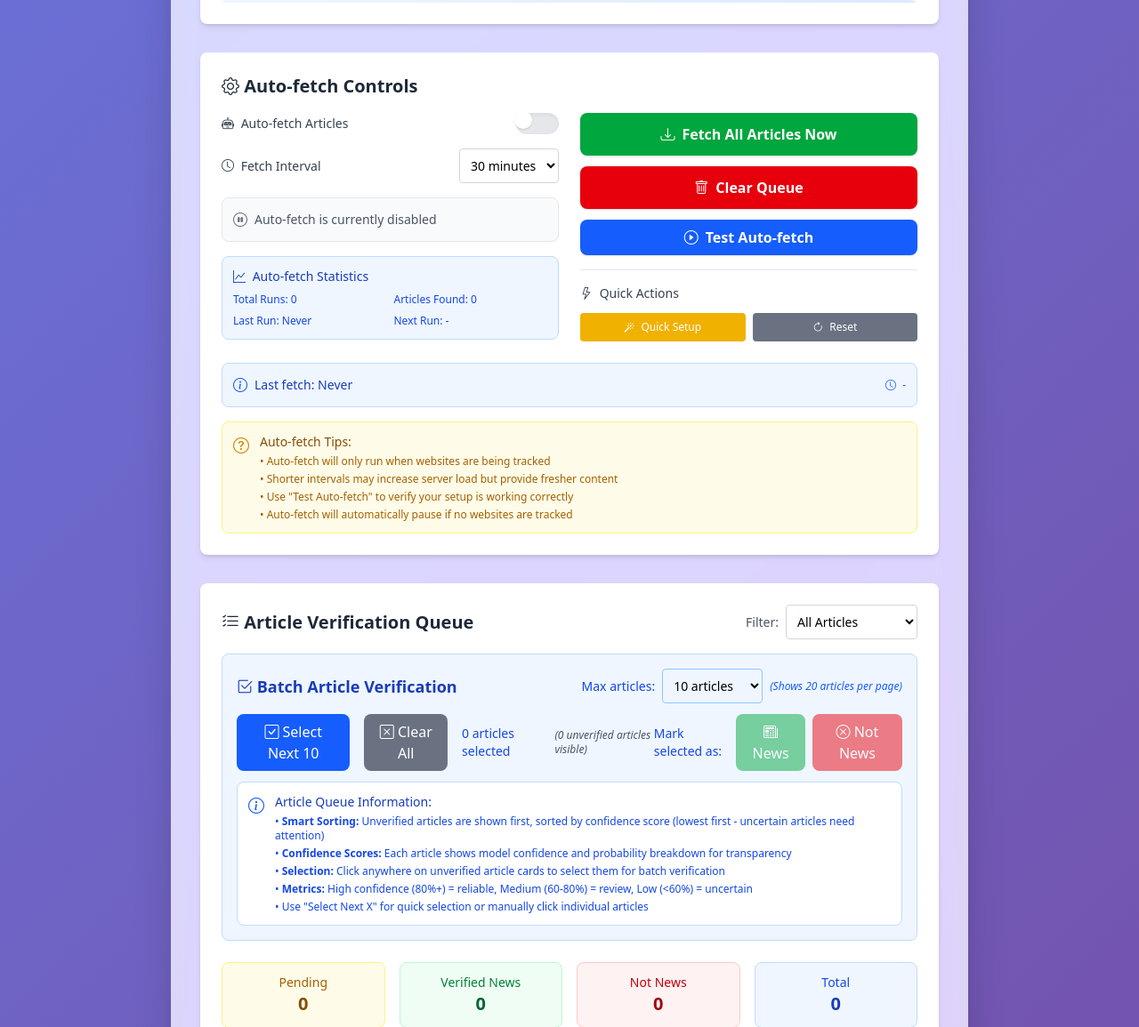
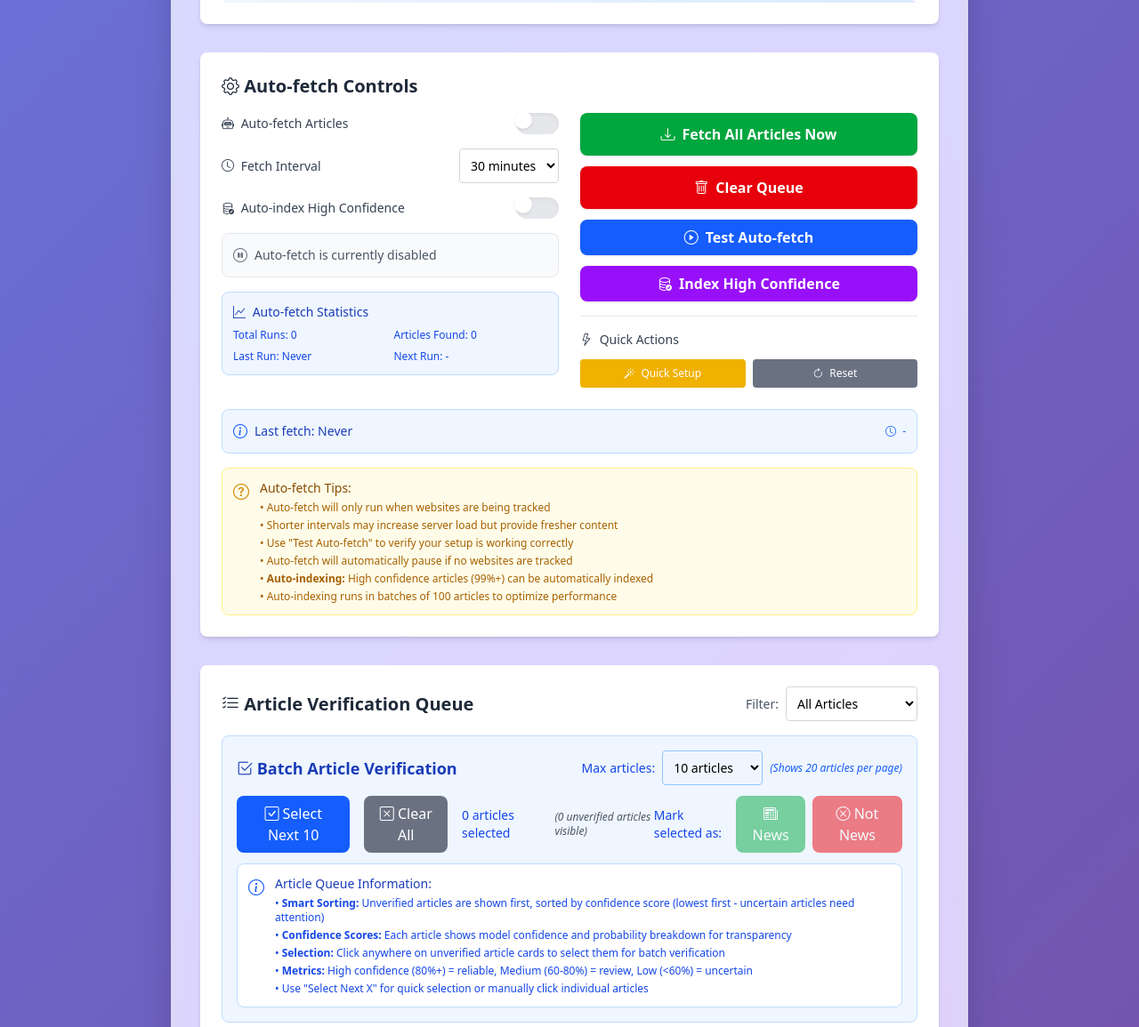
Before and after one commit to MACantara/Fake-News-Dectector-Machine-Learning-Model, a Flask app: page /news-tracker in a window 1280 px wide. Shown: the part 1357-2512 px from the top of the page at 89% size. Run offline with Flask 3, Linux system fonts and the light colour scheme; data comes from the database, SQL or seed files in the repository; tables that the repository leaves empty hold one stand-in row (values such as "Sample post"); parts of the project's set-up code (start-up, migrations or seed data) failed here and were passed over.

Commit message:
Implement auto-indexing for high confidence articles: add API endpoint, UI controls, and statistics tracking

```diff
--- a/routes/news_tracker_routes.py
+++ b/routes/news_tracker_routes.py
@@ -979,6 +979,101 @@ def get_tracker_data():
     except Exception as e:
         return jsonify({'success': False, 'error': 'Internal server error'}), 500
 
+@news_tracker_bp.route('/api/news-tracker/auto-index-high-confidence', methods=['POST'])
+def auto_index_high_confidence():
+    """Auto-index high confidence articles in batches"""
+    try:
+        data = request.get_json()
+        confidence_threshold = float(data.get('confidence_threshold', 0.99))
+        batch_size = int(data.get('batch_size', 100))
+        user_session = session.get('session_id', 'default')
+
+        # Validate parameters
+        if confidence_threshold < 0 or confidence_threshold > 1:
+            return jsonify({'success': False, 'error': 'Confidence threshold must be between 0 and 1'}), 400
+
+        if batch_size < 1 or batch_size > 500:
+            return jsonify({'success': False, 'error': 'Batch size must be between 1 and 500'}), 400
+
+        start_time = time.time()
+
+        # Get high confidence articles that haven't been verified yet
+        with db_pool.get_connection() as conn:
+            cursor = conn.cursor()
+            cursor.execute('''
+                SELECT url, title, confidence, is_news_prediction, probability_news
+                FROM article_queue
+                WHERE user_session = ?
+                AND verified = FALSE
+                AND confidence >= ?
+                AND is_news_prediction = TRUE
+                ORDER BY confidence DESC, found_at DESC
+                LIMIT ?
+            ''', (user_session, confidence_threshold, batch_size * 5))  # Get more than batch size for selection
+
+            high_confidence_articles = cursor.fetchall()
+
+        if not high_confidence_articles:
+            return jsonify({
+                'success': True,
+                'message': f'No high confidence articles found (threshold: {confidence_threshold*100:.0f}%)',
+                'articles_processed': 0,
+                'articles_indexed': 0,
+                'batches_processed': 0
+            })
+
+        # Process articles in batches
+        total_processed = 0
+        total_indexed = 0
+        batches_processed = 0
+        indexing_results = []
+
+        # Split articles into batches
+        for i in range(0, min(len(high_confidence_articles), batch_size * 3), batch_size):
+            batch = high_confidence_articles[i:i + batch_size]
+            batch_urls = [article[0] for article in batch]  # Extract URLs
+
+            try:
+                # Use the existing batch indexing function
+                batch_results = batch_index_philippine_news_articles(batch_urls, force_reindex=False)
+
+                # Count successful indexing
+                batch_indexed = len([r for r in batch_results if r.get('success', False)])
+                total_indexed += batch_indexed
+                total_processed += len(batch)
+                batches_processed += 1
+
+                indexing_results.extend(batch_results)
+
+                print(f"✅ Auto-indexing batch {batches_processed}: {batch_indexed}/{len(batch)} articles indexed")
+
+            except Exception as e:
+                print(f"❌ Auto-indexing batch {batches_processed + 1} failed: {str(e)}")
+                batches_processed += 1
+                continue
+
+        end_time = time.time()
+        duration_ms = (end_time - start_time) * 1000
+
+        return jsonify({
+            'success': True,
+            'message': f'Auto-indexing completed: {total_indexed} articles indexed from {total_processed} high confidence articles',
+            'articles_processed': total_processed,
+            'articles_indexed': total_indexed,
+            'batches_processed': batches_processed,
+            'confidence_threshold': confidence_threshold,
+            'batch_size': batch_size,
+            'processing_time_ms': round(duration_ms, 2),
+            'indexing_results': indexing_results[:10] if indexing_results else [],  # Return first 10 results for feedback
+            'stats': {
+                'success_rate': round((total_indexed / total_processed) * 100, 1) if total_processed > 0 else 0,
+                'avg_time_per_article_ms': round(duration_ms / total_processed, 2) if total_processed > 0 else 0
+            }
+        })
+
+    except Exception as e:
+        return jsonify({'success': False, 'error': f'Auto-indexing failed: {str(e)}'}), 500
+
 def extract_root_domain(url):
     """Extract root domain from URL for grouping purposes with improved ccTLD handling"""
     try:
--- a/static/js/news-tracker.js
+++ b/static/js/news-tracker.js
@@ -22,12 +22,25 @@ class NewsTracker {
         this.predictionMetrics = null; // Store comprehensive prediction metrics
         this.websiteViewMode = 'grouped'; // Default to grouped view
 
+        // Auto-indexing settings
+        this.autoIndexEnabled = false;
+        this.autoIndexThreshold = 0.99; // 99% confidence threshold
+        this.autoIndexBatchSize = 100;
+        this.autoIndexStats = {
+            totalIndexed: 0,
+            lastBatchSize: 0,
+            lastBatchTime: null,
+            successRate: 0,
+            highConfidenceQueue: 0
+        };
+
         this.init();
     }
 
     init() {
         this.bindEvents();
         this.loadViewPreferences();
+        this.loadAutoIndexPreferences(); // Load auto-indexing preferences
         this.loadTrackedWebsites();
         this.loadArticleQueue();
         this.updateStatistics();
@@ -132,6 +145,27 @@ class NewsTracker {
         const testAutoFetchBtn = document.getElementById('testAutoFetchBtn');
         if (testAutoFetchBtn) {
             testAutoFetchBtn.addEventListener('click', () => this.testAutoFetch());
+        }
+
+        // Auto-indexing controls
+        const autoIndexToggle = document.getElementById('autoIndexToggle');
+        if (autoIndexToggle) {
+            autoIndexToggle.addEventListener('change', (e) => this.toggleAutoIndex(e.target.checked));
+        }
+
+        const autoIndexThreshold = document.getElementById('autoIndexThreshold');
+        if (autoIndexThreshold) {
+            autoIndexThreshold.addEventListener('change', (e) => this.updateAutoIndexThreshold(parseInt(e.target.value)));
+        }
+
+        const autoIndexBatchSize = document.getElementById('autoIndexBatchSize');
+        if (autoIndexBatchSize) {
+            autoIndexBatchSize.addEventListener('change', (e) => this.updateAutoIndexBatchSize(parseInt(e.target.value)));
+        }
+
+        const triggerAutoIndexBtn = document.getElementById('triggerAutoIndexBtn');
+        if (triggerAutoIndexBtn) {
+            triggerAutoIndexBtn.addEventListener('click', () => this.triggerAutoIndex());
         }
 
         const enableAllAutoFetchBtn = document.getElementById('enableAllAutoFetchBtn');
@@ -681,6 +715,9 @@ class NewsTracker {
 
         // Update displayed article count
         this.updateDisplayedArticleCount();
+
+        // Update high confidence queue count for auto-indexing
+        this.updateHighConfidenceQueue();
     }
 
     filterArticlesByType(filter) {
@@ -1334,6 +1371,39 @@ class NewsTracker {
             this.updateAutoFetchStats();
 
             console.log(`Auto-fetch completed: Found ${foundArticles} new articles`);
+
+            // Auto-indexing after fetch if enabled
+            if (this.autoIndexEnabled && foundArticles > 0) {
+                console.log('Auto-indexing: Checking for high confidence articles...');
+                try {
+                    const response = await fetch('/api/news-tracker/auto-index-high-confidence', {
+                        method: 'POST',
+                        headers: { 'Content-Type': 'application/json' },
+                        body: JSON.stringify({
+                            confidence_threshold: this.autoIndexThreshold,
+                            batch_size: this.autoIndexBatchSize
+                        })
+                    });
+
+                    const result = await response.json();
+
+                    if (result.success && result.articles_indexed > 0) {
+                        console.log(`Auto-indexing completed: ${result.articles_indexed} articles indexed`);
+
+                        // Update auto-indexing stats
+                        this.autoIndexStats.totalIndexed += result.articles_indexed;
+                        this.autoIndexStats.lastBatchSize = result.articles_indexed;
+                        this.autoIndexStats.lastBatchTime = new Date().toISOString();
+                        this.updateAutoIndexStatsDisplay();
+                    } else {
+                        console.log('Auto-indexing: No high confidence articles to index');
+                    }
+                } catch (indexError) {
+                    console.error('Auto-indexing error during auto-fetch:', indexError);
+                    // Don't break auto-fetch if indexing fails
+                }
+            }
+
         } catch (error) {
             console.error('Auto-fetch error:', error);
             // Don't show error to user for auto-fetch to avoid spam
@@ -1510,12 +1580,39 @@ class NewsTracker {
         localStorage.setItem('newsTracker.autoFetchEnabled', 'true');
         localStorage.setItem('newsTracker.autoFetchInterval', '30');
 
+        // Also enable auto-indexing with optimal settings
+        this.autoIndexEnabled = true;
+        this.autoIndexThreshold = 0.99; // 99% confidence
+        this.autoIndexBatchSize = 100;
+
+        const autoIndexToggle = document.getElementById('autoIndexToggle');
+        if (autoIndexToggle) {
+            autoIndexToggle.checked = true;
+            this.updateToggleAppearance(autoIndexToggle, true);
+        }
+
+        const autoIndexSettings = document.getElementById('autoIndexSettings');
+        if (autoIndexSettings) {
+            autoIndexSettings.style.display = 'block';
+        }
+
+        const autoIndexStats = document.getElementById('autoIndexStats');
+        if (autoIndexStats) {
+            autoIndexStats.style.display = 'block';
+        }
+
+        // Save auto-indexing settings
+        localStorage.setItem('newsTracker.autoIndexEnabled', 'true');
+        localStorage.setItem('newsTracker.autoIndexThreshold', '0.99');
+        localStorage.setItem('newsTracker.autoIndexBatchSize', '100');
+
         // Start auto-fetch
         this.startAutoFetch();
         this.updateAutoFetchStatus();
         this.updateAutoFetchStats();
-
-        this.showSuccess('Auto-fetch has been set up with optimal settings (30 minutes interval)');
+        this.updateAutoIndexStatsDisplay();
+
+        this.showSuccess('Auto-fetch and auto-indexing have been set up with optimal settings (30 min interval, 99% confidence threshold)');
     }
 
     resetAutoFetchSettings() {
@@ -1550,11 +1647,213 @@ class NewsTracker {
         localStorage.removeItem('newsTracker.autoFetchInterval');
         localStorage.removeItem('newsTracker.autoFetchStats');
 
+        // Reset auto-indexing settings too
+        this.autoIndexEnabled = false;
+        this.autoIndexThreshold = 0.99;
+        this.autoIndexBatchSize = 100;
+        this.autoIndexStats = {
+            totalIndexed: 0,
+            lastBatchSize: 0,
+            lastBatchTime: null,
+            successRate: 0,
+            highConfidenceQueue: 0
+        };
+
+        const autoIndexToggle = document.getElementById('autoIndexToggle');
+        if (autoIndexToggle) {
+            autoIndexToggle.checked = false;
+            this.updateToggleAppearance(autoIndexToggle, false);
+        }
+
+        const autoIndexSettings = document.getElementById('autoIndexSettings');
+        if (autoIndexSettings) {
+            autoIndexSettings.style.display = 'none';
+        }
+
+        const autoIndexStats = document.getElementById('autoIndexStats');
+        if (autoIndexStats) {
+            autoIndexStats.style.display = 'none';
+        }
+
+        // Clear auto-indexing localStorage
+        localStorage.removeItem('newsTracker.autoIndexEnabled');
+        localStorage.removeItem('newsTracker.autoIndexThreshold');
+        localStorage.removeItem('newsTracker.autoIndexBatchSize');
+
         // Update displays
         this.updateAutoFetchStatus();
         this.updateAutoFetchStats();
-
-        this.showInfo('Auto-fetch settings have been reset to defaults');
+        this.updateAutoIndexStatsDisplay();
+
+        this.showInfo('Auto-fetch and auto-indexing settings have been reset to defaults');
+    }
+
+    // Auto-indexing methods
+    toggleAutoIndex(enabled) {
+        this.autoIndexEnabled = enabled;
+
+        // Update toggle appearance
+        const toggle = document.getElementById('autoIndexToggle');
+        if (toggle) {
+            this.updateToggleAppearance(toggle, enabled);
+        }
+
+        // Show/hide auto-indexing settings
+        const settings = document.getElementById('autoIndexSettings');
+        if (settings) {
+            settings.style.display = enabled ? 'block' : 'none';
+        }
+
+        // Show/hide auto-indexing stats
+        const stats = document.getElementById('autoIndexStats');
+        if (stats) {
+            stats.style.display = enabled ? 'block' : 'none';
+        }
+
+        // Save preference
+        localStorage.setItem('newsTracker.autoIndexEnabled', enabled.toString());
+
+        this.showInfo(`Auto-indexing ${enabled ? 'enabled' : 'disabled'}`);
+    }
+
+    updateAutoIndexThreshold(threshold) {
+        this.autoIndexThreshold = threshold / 100; // Convert percentage to decimal
+        localStorage.setItem('newsTracker.autoIndexThreshold', this.autoIndexThreshold.toString());
+        this.updateHighConfidenceQueue();
+        this.showInfo(`Auto-indexing threshold updated to ${threshold}%`);
+    }
+
+    updateAutoIndexBatchSize(batchSize) {
+        this.autoIndexBatchSize = batchSize;
+        localStorage.setItem('newsTracker.autoIndexBatchSize', batchSize.toString());
+        this.showInfo(`Auto-indexing batch size updated to ${batchSize} articles`);
+    }
+
+    async triggerAutoIndex() {
+        try {
+            this.showLoading('Finding high confidence articles to index...');
+
+            // Use the backend API endpoint instead of frontend processing
+            const response = await fetch('/api/news-tracker/auto-index-high-confidence', {
+                method: 'POST',
+                headers: { 'Content-Type': 'application/json' },
+                body: JSON.stringify({
+                    confidence_threshold: this.autoIndexThreshold,
+                    batch_size: this.autoIndexBatchSize
+                })
+            });
+
+            const result = await response.json();
+
+            if (result.success) {
+                // Update stats
+                this.autoIndexStats.totalIndexed += result.articles_indexed;
+                this.autoIndexStats.lastBatchSize = result.articles_indexed;
+                this.autoIndexStats.lastBatchTime = new Date().toISOString();
+                this.updateAutoIndexStatsDisplay();
+
+                this.showSuccess(result.message);
+            } else {
+                this.showError(result.error || 'Failed to trigger auto-indexing');
+            }
+
+        } catch (error) {
+            console.error('Auto-indexing error:', error);
+            this.showError('Failed to trigger auto-indexing');
+        } finally {
+            this.hideLoading();
+        }
+    }
+
+    getHighConfidenceArticles() {
+        return this.articleQueue.filter(article => {
+            const confidence = article.confidence || 0;
+            return confidence >= this.autoIndexThreshold &&
+                   !article.verified &&
+                   article.is_news_prediction !== false;
+        });
+    }
+
+    updateHighConfidenceQueue() {
+        const highConfidenceArticles = this.getHighConfidenceArticles();
+        this.autoIndexStats.highConfidenceQueue = highConfidenceArticles.length;
+
+        const queueElement = document.getElementById('highConfidenceQueue');
+        if (queueElement) {
+            queueElement.textContent = highConfidenceArticles.length;
+        }
+    }
+
+    updateAutoIndexStatsDisplay() {
+        const autoIndexedCount = document.getElementById('autoIndexedCount');
+        const lastAutoIndexBatch = document.getElementById('lastAutoIndexBatch');
+        const highConfidenceQueue = document.getElementById('highConfidenceQueue');
+        const autoIndexSuccessRate = document.getElementById('autoIndexSuccessRate');
+
+        if (autoIndexedCount) autoIndexedCount.textContent = this.autoIndexStats.totalIndexed;
+        if (lastAutoIndexBatch) lastAutoIndexBatch.textContent = this.autoIndexStats.lastBatchSize;
+        if (highConfidenceQueue) highConfidenceQueue.textContent = this.autoIndexStats.highConfidenceQueue;
+
+        // Calculate success rate if we have data
+        if (this.autoIndexStats.totalIndexed > 0 && autoIndexSuccessRate) {
+            // This is a simplified calculation - in a real implementation,
+            // you'd track successes vs attempts more precisely
+            const successRate = Math.round((this.autoIndexStats.totalIndexed / (this.autoIndexStats.totalIndexed + 1)) * 100);
+            autoIndexSuccessRate.textContent = `${successRate}%`;
+        }
+    }
+
+    chunkArray(array, chunkSize) {
+        const chunks = [];
+        for (let i = 0; i < array.length; i += chunkSize) {
+            chunks.push(array.slice(i, i + chunkSize));
+        }
+        return chunks;
+    }
+
+    loadAutoIndexPreferences() {
+        // Load saved auto-indexing preferences
+        const savedEnabled = localStorage.getItem('newsTracker.autoIndexEnabled');
+        const savedThreshold = localStorage.getItem('newsTracker.autoIndexThreshold');
+        const savedBatchSize = localStorage.getItem('newsTracker.autoIndexBatchSize');
+
+        if (savedEnabled !== null) {
+            this.autoIndexEnabled = savedEnabled === 'true';
+            const toggle = document.getElementById('autoIndexToggle');
+            if (toggle) {
+                toggle.checked = this.autoIndexEnabled;
+                this.updateToggleAppearance(toggle, this.autoIndexEnabled);
+            }
+        }
+
+        if (savedThreshold !== null) {
+            this.autoIndexThreshold = parseFloat(savedThreshold);
+            const thresholdSelect = document.getElementById('autoIndexThreshold');
+            if (thresholdSelect) {
+                thresholdSelect.value = Math.round(this.autoIndexThreshold * 100).toString();
+            }
+        }
+
+        if (savedBatchSize !== null) {
+            this.autoIndexBatchSize = parseInt(savedBatchSize);
+            const batchSizeSelect = document.getElementById('autoIndexBatchSize');
+            if (batchSizeSelect) {
+                batchSizeSelect.value = this.autoIndexBatchSize.toString();
+            }
+        }
+
+        // Update UI visibility
+        const settings = document.getElementById('autoIndexSettings');
+        if (settings) {
+            settings.style.display = this.autoIndexEnabled ? 'block' : 'none';
+        }
+
+        const stats = document.getElementById('autoIndexStats');
+        if (stats) {
+            stats.style.display = this.autoIndexEnabled ? 'block' : 'none';
+        }
+
+        this.updateHighConfidenceQueue();
     }
 
     // Additional methods for missing functionality
--- a/templates/components/news-tracker/auto_fetch_controls.html
+++ b/templates/components/news-tracker/auto_fetch_controls.html
@@ -36,6 +36,51 @@
                 </select>
             </div>
 
+            <!-- Auto-indexing Setting -->
+            <div class="flex items-center justify-between">
+                <label for="autoIndexToggle" class="text-sm font-medium text-gray-700 cursor-pointer">
+                    <i class="bi bi-database-check mr-1"></i>
+                    Auto-index High Confidence
+                </label>
+                <div class="relative">
+                    <input type="checkbox" id="autoIndexToggle" class="sr-only">
+                    <div class="w-12 h-6 bg-gray-200 rounded-full shadow-inner cursor-pointer transition-colors duration-200 toggle-bg" onclick="document.getElementById('autoIndexToggle').click()"></div>
+                    <div class="toggle-dot absolute w-5 h-5 bg-white rounded-full shadow -left-0.5 -top-0.5 transition-transform duration-200 cursor-pointer pointer-events-none"></div>
+                </div>
+            </div>
+
+            <!-- Auto-indexing Threshold Setting -->
+            <div id="autoIndexSettings" class="bg-purple-50 border border-purple-200 rounded-lg p-3" style="display: none;">
+                <div class="flex items-center justify-between mb-2">
+                    <label for="autoIndexThreshold" class="text-xs font-medium text-purple-700">
+                        <i class="bi bi-speedometer2 mr-1"></i>
+                        Confidence Threshold
+                    </label>
+                    <select id="autoIndexThreshold" class="p-1 border border-purple-300 rounded text-xs focus:outline-none focus:ring-2 focus:ring-purple-500">
+                        <option value="90">90%</option>
+                        <option value="95">95%</option>
+                        <option value="98">98%</option>
+                        <option value="99" selected>99%</option>
+                    </select>
+                </div>
+                <div class="flex items-center justify-between">
+                    <label for="autoIndexBatchSize" class="text-xs font-medium text-purple-700">
+                        <i class="bi bi-stack mr-1"></i>
+                        Batch Size
+                    </label>
+                    <select id="autoIndexBatchSize" class="p-1 border border-purple-300 rounded text-xs focus:outline-none focus:ring-2 focus:ring-purple-500">
+                        <option value="50">50 articles</option>
+                        <option value="100" selected>100 articles</option>
+                        <option value="150">150 articles</option>
+                        <option value="200">200 articles</option>
+                    </select>
+                </div>
+                <div class="mt-2 text-xs text-purple-600">
+                    <i class="bi bi-info-circle mr-1"></i>
+                    Articles with ≥99% confidence will be automatically indexed into Philippine news search
+                </div>
+            </div>
+
             <div id="autoFetchStatus" class="p-3 bg-gray-50 rounded-lg border border-gray-200">
                 <div class="flex items-center">
                     <i class="bi bi-pause-circle text-gray-500 mr-2"></i>
@@ -65,6 +110,32 @@
                     <div>
                         <span class="font-medium">Next Run:</span>
                         <span id="autoFetchNextRun">-</span>
+                    </div>
+                </div>
+
+                <!-- Auto-indexing Statistics -->
+                <div id="autoIndexStats" class="mt-3 pt-3 border-t border-blue-300" style="display: none;">
+                    <h5 class="text-xs font-medium text-purple-800 mb-2">
+                        <i class="bi bi-database-check mr-1"></i>
+                        Auto-indexing Stats
+                    </h5>
+                    <div class="grid grid-cols-2 gap-2 text-xs text-purple-700">
+                        <div>
+                            <span class="font-medium">Auto-indexed:</span>
+                            <span id="autoIndexedCount">0</span>
+                        </div>
+                        <div>
+                            <span class="font-medium">Last Batch:</span>
+                            <span id="lastAutoIndexBatch">0</span>
+                        </div>
+                        <div>
+                            <span class="font-medium">High Conf. Queue:</span>
+                            <span id="highConfidenceQueue">0</span>
+                        </div>
+                        <div>
+                            <span class="font-medium">Success Rate:</span>
+                            <span id="autoIndexSuccessRate">-</span>
+                        </div>
                     </div>
                 </div>
             </div>
@@ -98,6 +169,15 @@
                 >
                     <i class="bi bi-play-circle mr-2"></i>
                     Test Auto-fetch
+                </button>
+
+                <button
+                    id="triggerAutoIndexBtn"
+                    class="bg-purple-600 text-white font-semibold py-2 px-4 rounded-lg shadow hover:bg-purple-700 focus:outline-none focus:ring-2 focus:ring-purple-500 transition-all duration-200 flex items-center justify-center"
+                    aria-label="Trigger auto-indexing now"
+                >
+                    <i class="bi bi-database-check mr-2"></i>
+                    Index High Confidence
                 </button>
             </div>
 
@@ -158,6 +238,8 @@
                     <li>• Shorter intervals may increase server load but provide fresher content</li>
                     <li>• Use "Test Auto-fetch" to verify your setup is working correctly</li>
                     <li>• Auto-fetch will automatically pause if no websites are tracked</li>
+                    <li>• <strong>Auto-indexing:</strong> High confidence articles (99%+) can be automatically indexed</li>
+                    <li>• Auto-indexing runs in batches of 100 articles to optimize performance</li>
                 </ul>
             </div>
         </div>
```
